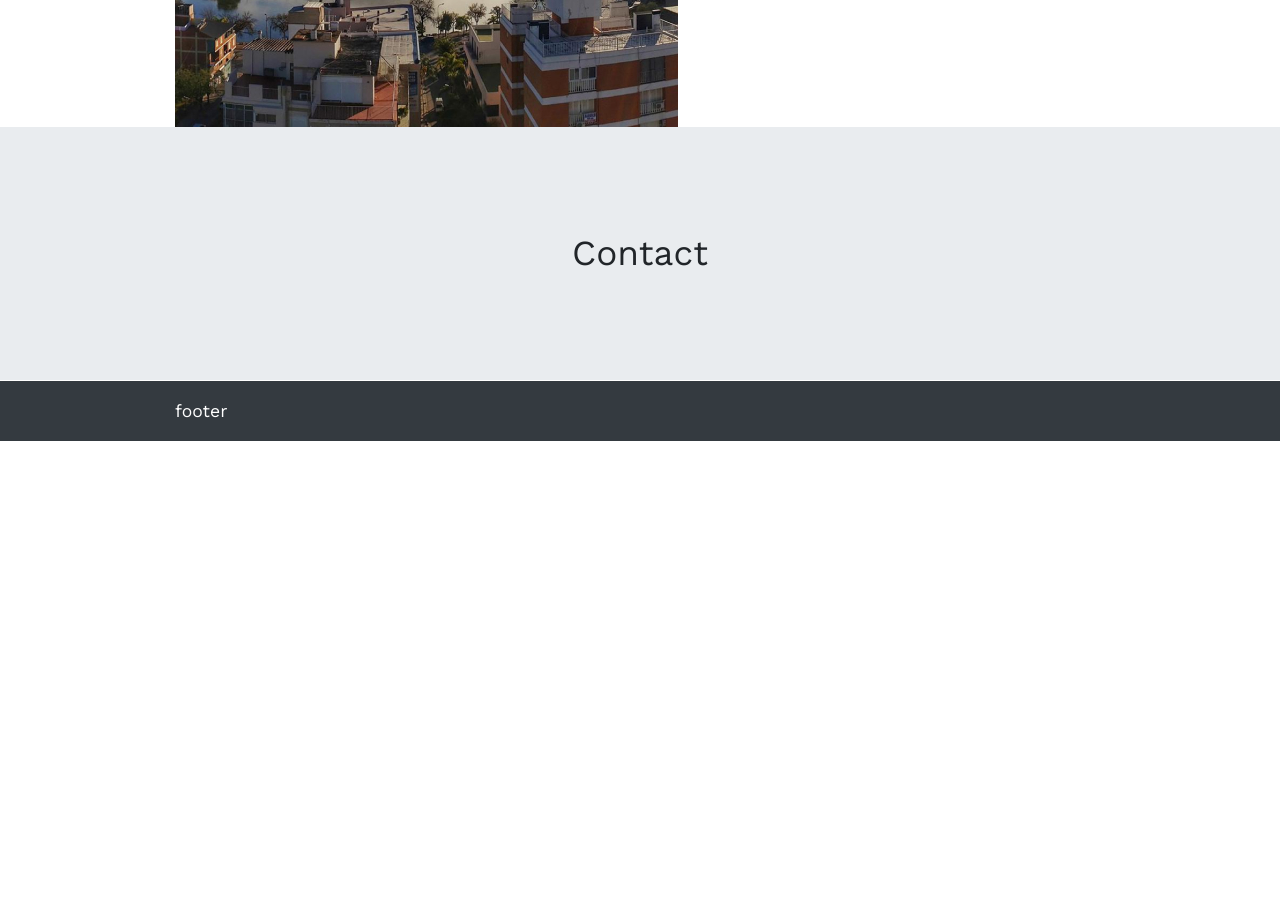
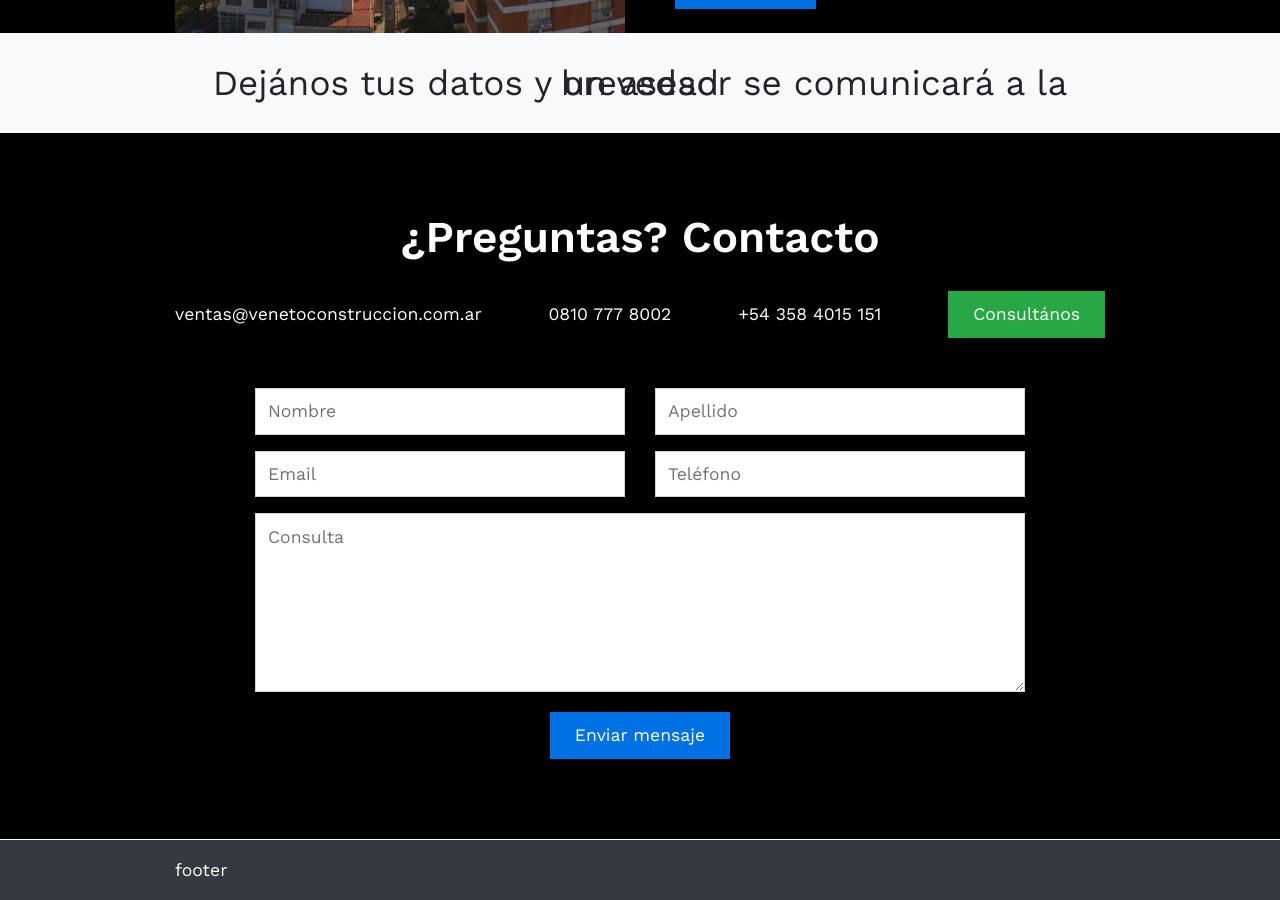
Before and after one commit to wipargentina/constructora-del-valle-web, a Next.js app: page /veneto-village in a window 1280 px wide. Shown: the part 680-1580 px from the top of the page. Before the commit the page ends 1121 px from the top, so only its background shows below. Built offline with nearby package versions, Linux system fonts and the light colour scheme.

Commit message:
trabajando en contacto

```diff
--- a/components/Contact.js
+++ /dev/null
@@ -1,5 +0,0 @@
-import React from 'react'
-
-export default function Contact() {
-  return <section className="section">Contact</section>
-}
--- /dev/null
+++ b/components/commons/Contact.js
@@ -0,0 +1,88 @@
+import React from 'react';
+
+export default function Contact() {
+  return (
+    <section className='contact'>
+      <div className='text'>
+        <div className='container'>
+          <h2>Dejános tus datos y un asesor se comunicará a la brevedad</h2>
+        </div>
+      </div>
+      <div className='form'>
+        <div className='container'>
+          <h1>¿Preguntas? Contacto</h1>
+          <div className='info'>
+            <div>ventas@venetoconstruccion.com.ar</div>
+            <div>0810 777 8002 </div>
+            <div>+54 358 4015 151</div>
+            <div>
+              <a href='/' className='btn btn-success'>
+                Consultános
+              </a>
+            </div>
+          </div>
+          <div className='row justify-content-center'>
+            <div className='col-lg-10'>
+              <form>
+                <div className='row mb-1'>
+                  <div className='col-sm-6'>
+                    <div className='form-group'>
+                      <input
+                        className='form-control '
+                        type='text'
+                        name='fname'
+                        placeholder='Nombre'
+                      />
+                    </div>
+                  </div>
+                  <div className='col-sm-6'>
+                    <div className='form-group'>
+                      <input
+                        className='form-control '
+                        type='text'
+                        name='lname'
+                        placeholder='Apellido'
+                      />
+                    </div>
+                  </div>
+                  <div className='col-sm-6'>
+                    <div className='form-group'>
+                      <input
+                        className='form-control '
+                        type='text'
+                        name='email'
+                        placeholder='Email'
+                      />
+                    </div>
+                  </div>
+                  <div className='col-sm-6'>
+                    <div className='form-group'>
+                      <input
+                        className='form-control '
+                        type='text'
+                        name='phone'
+                        placeholder='Teléfono'
+                      />
+                    </div>
+                  </div>
+                  <div className='col'>
+                    <div className='form-group'>
+                      <textarea
+                        className='form-control '
+                        name='message'
+                        id=''
+                        rows='6'
+                        placeholder='Consulta'
+                      ></textarea>
+                    </div>
+                  </div>
+                </div>
+                <button className='btn btn-primary'>Enviar mensaje</button>
+              </form>
+            </div>
+          </div>
+        </div>
+      </div>
+    </section>
+  );
+}
--- a/pages/index.js
+++ b/pages/index.js
@@ -5,7 +5,7 @@ import OurVentures from '@components/home/OurVentures';
 import OtherVentures from '@components/home/OtherVentures';
 import Benefits from '@components/home/Benefits';
 import CompanyCTA from '@components/commons/CompanyCTA';
-import Contact from '@components/Contact';
+import Contact from '@components/commons/Contact';
 
 export default function Home() {
   return (
@@ -23,8 +23,8 @@ export default function Home() {
       </div>
       <div className='commons'>
         <CompanyCTA />
+        <Contact />
       </div>
-      <Contact />
     </div>
   );
 }
--- a/pages/veneto-village/index.js
+++ b/pages/veneto-village/index.js
@@ -1,6 +1,6 @@
 import Head from 'next/head';
 import CompanyCTA from '@components/commons/CompanyCTA';
-import Contact from '@components/Contact';
+import Contact from '@components/commons/Contact';
 
 export default function VenetoVillage() {
   return (
@@ -14,8 +14,10 @@ export default function VenetoVillage() {
           <h1>Veneto Village</h1>
         </div>
       </section>
-      <CompanyCTA />
-      <Contact />
+      <div className='commons'>
+        <CompanyCTA />
+        <Contact />
+      </div>
     </div>
   );
 }
--- /dev/null
+++ b/styles/components/commons/_contact.scss
@@ -0,0 +1,34 @@
+.commons {
+  .contact {
+    .text {
+      background-color: $gray-100;
+      padding: 50px 0;
+      text-align: center;
+      h2 {
+        line-height: 0;
+        margin-bottom: 0;
+      }
+    }
+    .form {
+      background-color: #000;
+      padding: 80px 0;
+      color: white;
+      text-align: center;
+      h1 {
+        margin-bottom: 30px;
+      }
+      .info {
+        //background-color: rgba(orange, 0.3);
+        margin-bottom: 50px;
+        display: flex;
+        align-items: center;
+        justify-content: space-between;
+      }
+      .form {
+        .form-control {
+          background-color: $gray-300;
+        }
+      }
+    }
+  }
+}
--- a/styles/styles.scss
+++ b/styles/styles.scss
@@ -17,3 +17,4 @@
 
 // commons
 @import './components/commons/company-cta';
+@import './components/commons/contact';
```
Also changed, not shown: pages/emprendimientos/index.js (+5 -3 lines), styles/_custom.scss (+24 -0 lines).
